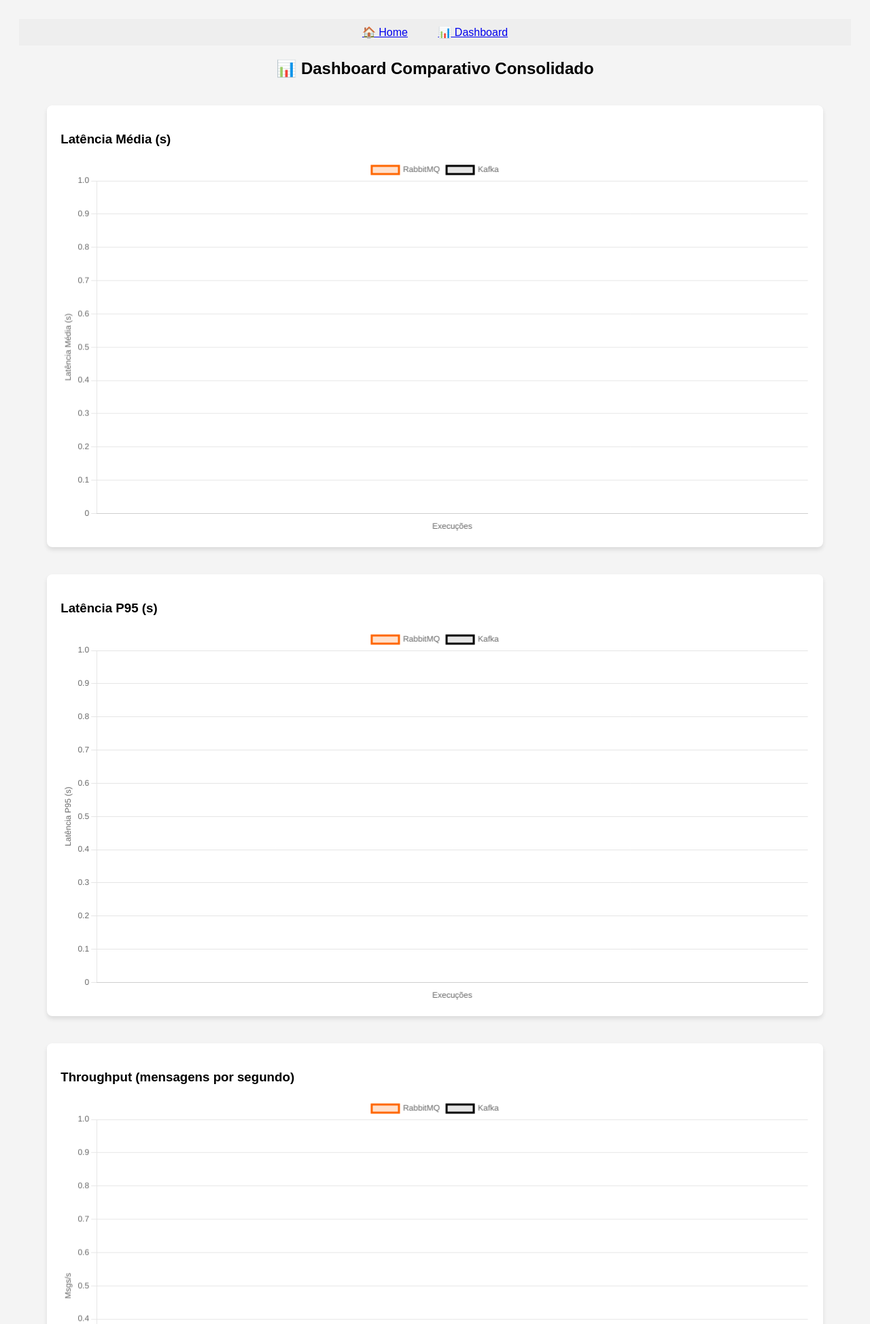
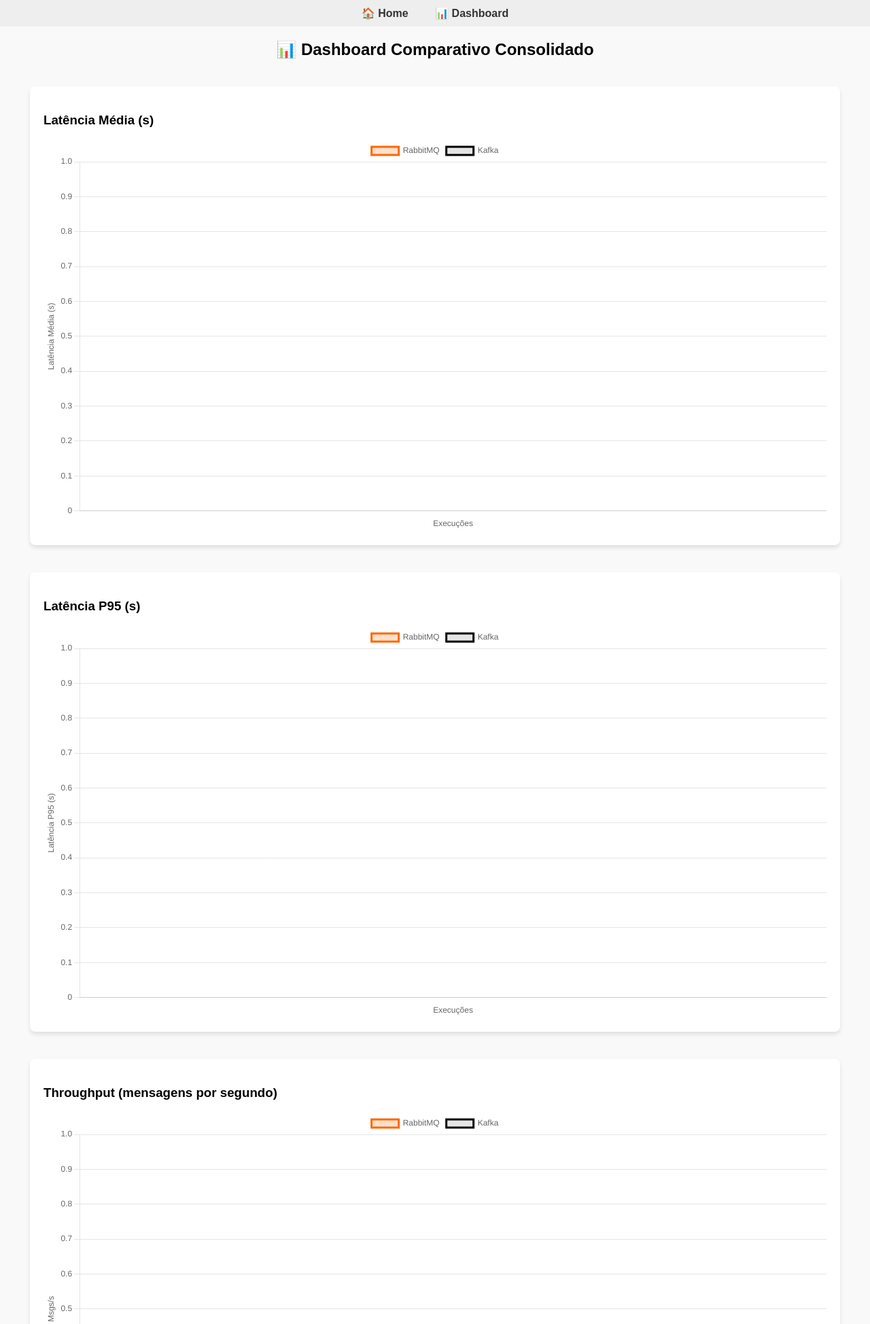
Before and after one commit to LeonardoFiamoncini/RMQ-and-Kafka-Comparative, a Flask app: page /dashboard in a window 1280 px wide. Shown: the top 1948 px of the page at 68% size. Run offline with Flask 3, Linux system fonts and the light colour scheme.

Commit message:
Melhorias no layout

```diff
--- a/webapp/templates/dashboard.html
+++ b/webapp/templates/dashboard.html
@@ -3,13 +3,9 @@
 <head>
     <meta charset="UTF-8">
     <title>Dashboard de Métricas</title>
+    <link rel="stylesheet" href="/static/styles.css">
     <script src="https://cdn.jsdelivr.net/npm/chart.js"></script>
     <style>
-        body {
-            font-family: Arial, sans-serif;
-            background-color: #f4f4f4;
-            padding: 20px;
-        }
         h2 {
             text-align: center;
         }
@@ -21,20 +17,12 @@
             padding: 20px;
             box-shadow: 0 4px 6px rgba(0,0,0,0.1);
         }
-        nav {
-            background: #eee;
-            padding: 10px;
-            text-align: center;
-        }
-        nav a {
-            margin: 0 20px;
-        }
     </style>
 </head>
 <body>
     <!-- Menu de Navegação -->
-    <nav>
-        <a href="/">🏠 Home</a>
+    <nav style="background: #eee; padding: 10px; text-align: center;">
+        <a href="/" style="margin-right: 20px;">🏠 Home</a>
         <a href="/dashboard">📊 Dashboard</a>
     </nav>
 
```
